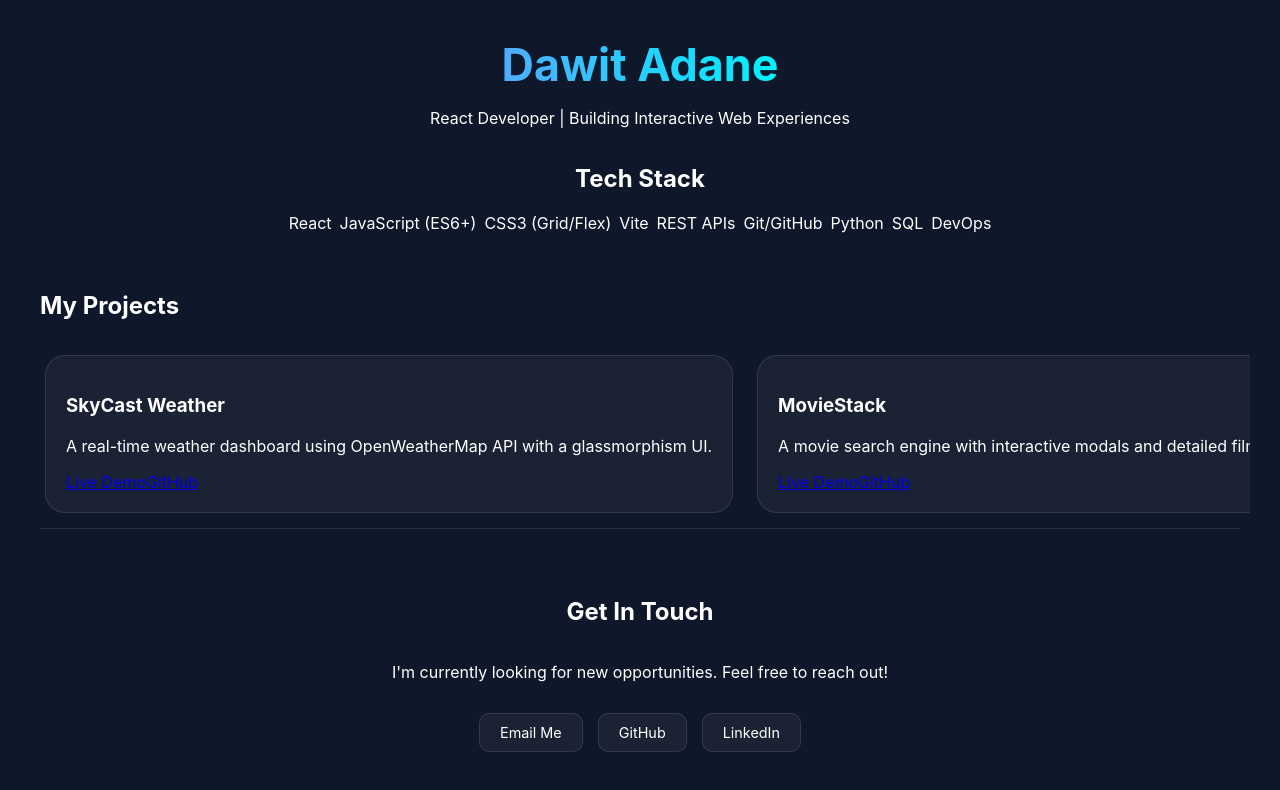
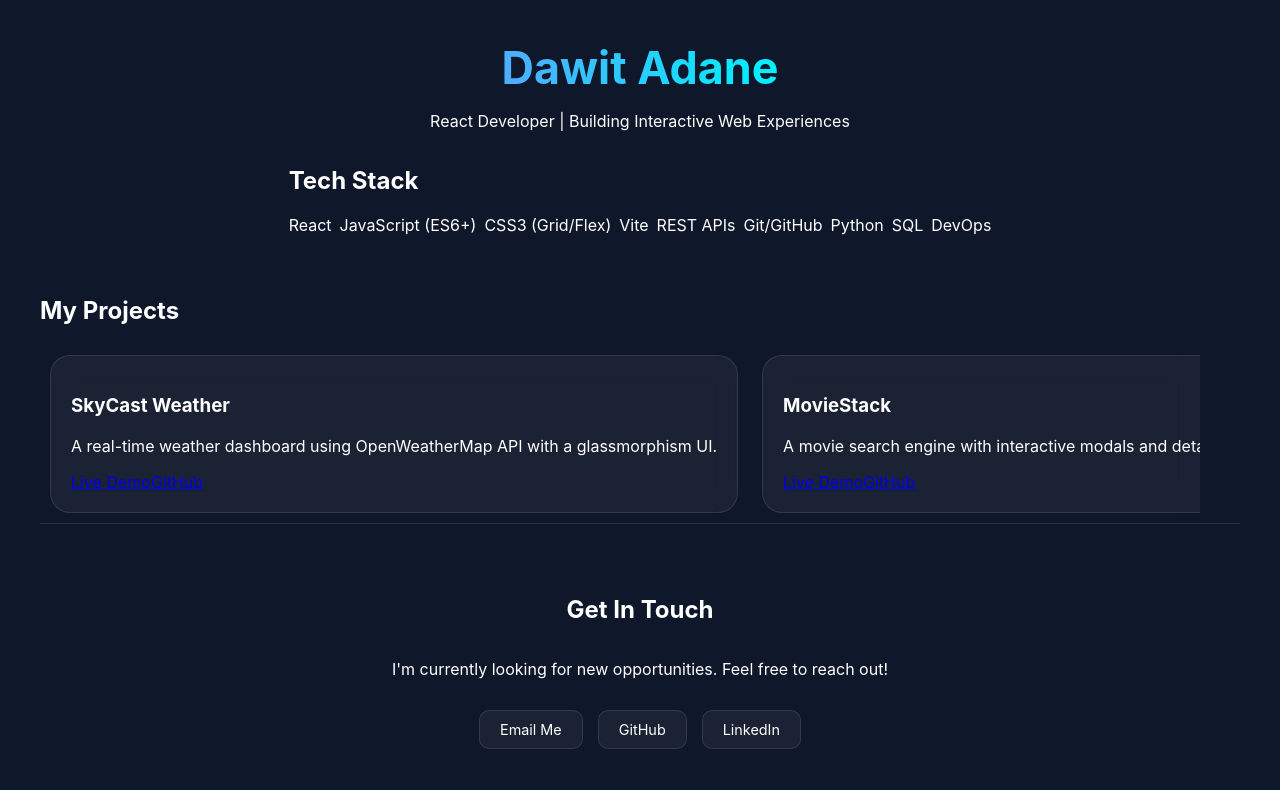
Before and after one commit to daveadane/my-portfolio, a React (Vite) app: page / in a window 1280 px wide. Shown: the top 790 px of the page. Built offline with nearby package versions, Linux system fonts and the light colour scheme.

Commit message:
Change of style in css

```diff
--- a/src/App.css
+++ b/src/App.css
@@ -29,14 +29,13 @@ body, html {
 
 /* 3. THREE EQUAL SECTIONS */
 .hero, .projects-section, .contact-section {
-  flex: 1; /* Each takes exactly 1/3 of the height */
+  flex: 1;
   display: flex;
   flex-direction: column;
   justify-content: center;
   align-items: center;
-  text-align: center;
-  padding: 10px 20px;
-  overflow: hidden;
+  padding: 1rem;
+  min-height: 0; /* Important for flex items to prevent overflow */
 }
 
 /* 4. HERO SECTION */
@@ -54,8 +53,8 @@ body, html {
   display: flex;
   gap: 1.5rem;
   overflow-x: auto; /* Allow left-to-right scrolling */
-  width: 100%;
-  padding: 15px 5px;
+  width: 95%;
+  padding: 10px;
   scrollbar-width: none; /* Hide scrollbar for Firefox */
 }
 
```
